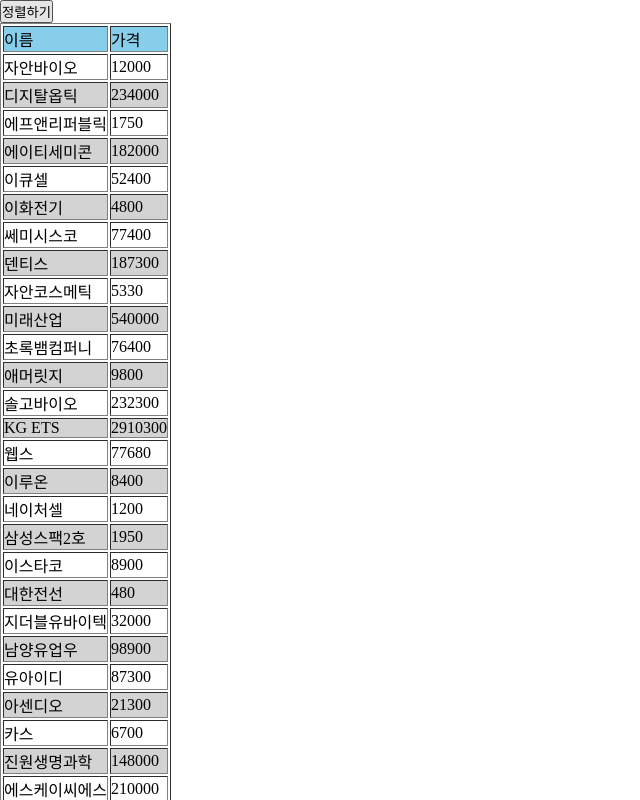
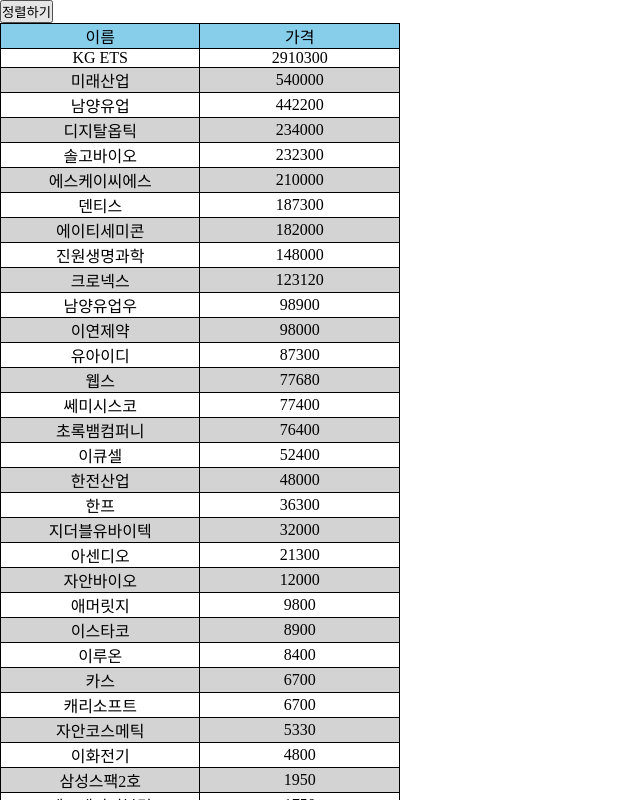
Before and after one commit to kimbyulyi/pretask-front-ffwd, a plain HTML site: page index.html in a window 1280 px wide. Both pictures are taken after a click on the button "정렬하기". Shown: the top 800 px of the page, without its empty margins (0-640 px from the left). Drawn offline with Linux system fonts and the light colour scheme.

Commit message:
feat : 가격에 따른 정렬 추가

```diff
--- a/index.html
+++ b/index.html
@@ -9,10 +9,10 @@
   </head>
   <body>
     <button class="table__sortBtn">정렬하기</button>
-    <table id="table" border="1">
+    <table id="table">
       <thead class="table__title">
-        <td>이름</td>
-        <td>가격</td>
+        <td class="table__title__title">이름</td>
+        <td class="table__title__price">가격</td>
       </thead>
       <tbody class="table__stocks"></tbody>
     </table>
--- a/js/api.js
+++ b/js/api.js
@@ -1,7 +1,7 @@
 const API_URL = "../domino_web_exam.json";
 
 export const getStockList = () => {
-  const response = fetch(API_URL).then((res) => res.json());
+  const data = fetch(API_URL).then((res) => res.json());
 
-  return response;
+  return data;
 };
--- a/js/index.js
+++ b/js/index.js
@@ -1,9 +1,12 @@
 import { getStockList } from "./api.js";
 
+const stockTable = document.querySelector(".table__stocks");
+const stockSortBtn = document.querySelector(".table__sortBtn");
+let sortState = "asc";
+
 const initLoader = () => {
-  getStockList().then((res) => {
-    res.map((data) => {
-      const stockTable = document.querySelector(".table__stocks");
+  getStockList().then((stockList) => {
+    stockList.map((data) => {
       const stockItem = document.createElement("tr");
       const title = document.createElement("td");
       const price = document.createElement("td");
@@ -12,6 +15,8 @@
       price.innerHTML = `${data.price}`;
 
       stockItem.classList.add("stock__item");
+      title.classList.add("stock__item__title");
+      price.classList.add("stock__item__price");
       stockItem.appendChild(title);
       stockItem.appendChild(price);
 
@@ -20,4 +25,30 @@
   });
 };
 
+const handleSortStocks = () => {
+  const rows = stockTable.getElementsByTagName("tr");
+  let runSort = true;
+  sortState = sortState === "asc" ? "desc" : "asc";
+
+  while (runSort) {
+    runSort = false;
+
+    for (let i = 0; i < rows.length - 1; i++) {
+      const price = Number(rows[i].getElementsByTagName("td")[1].innerText);
+      const nextPrice = Number(
+        rows[i + 1].getElementsByTagName("td")[1].innerText
+      );
+
+      if (
+        (sortState === "asc" && price > nextPrice) ||
+        (sortState === "desc" && price < nextPrice)
+      ) {
+        rows[i].parentNode.insertBefore(rows[i + 1], rows[i]);
+        runSort = true;
+      }
+    }
+  }
+};
+
+stockSortBtn.addEventListener("click", handleSortStocks);
 window.addEventListener("DOMContentLoaded", () => initLoader());
--- a/styles/style.css
+++ b/styles/style.css
@@ -2,6 +2,17 @@
   margin: 0;
   padding: 0;
   box-sizing: border-box;
+}
+
+#table {
+  width: 400px;
+  border: 1px solid black;
+  border-collapse: collapse;
+}
+
+th,
+td {
+  border: 1px solid black;
 }
 
 .table__title {
@@ -15,3 +26,15 @@
 .stock__item:nth-child(even) {
   background-color: #d3d3d3;
 }
+
+.table__title__title,
+.table__title__price {
+  width: 200px;
+}
+
+.table__title__title,
+.table__title__price,
+.stock__item__title,
+.stock__item__price {
+  text-align: center;
+}
```
